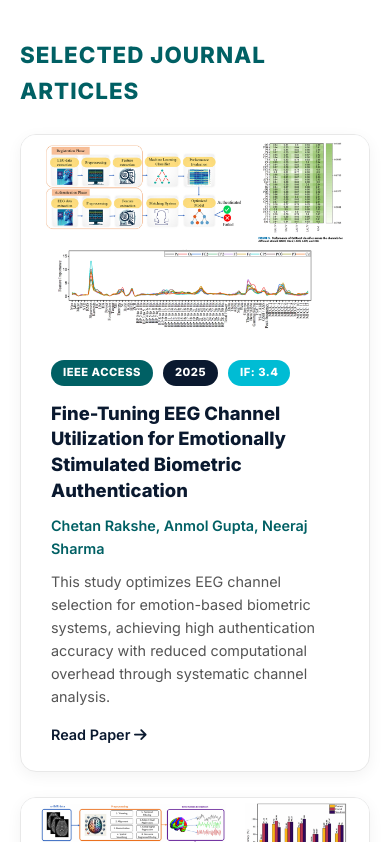
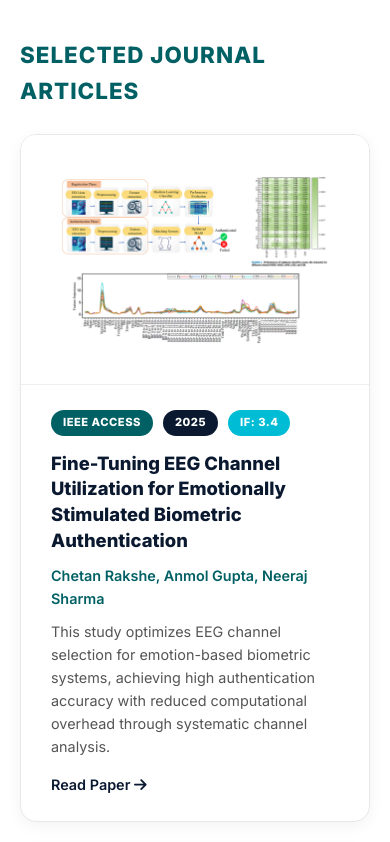
Before and after one commit to chetanrakshe2510/portfolio-site, a plain HTML site: page index.html in a window 390 px wide. Shown: the part 3882-4724 px from the top of the page. Drawn offline with nearby package versions, Linux system fonts and the light colour scheme.

Commit message:
Design Update: Optimized publication cards for full figure visibility (contain, flexible height, light frame)

```diff
--- a/style.css
+++ b/style.css
@@ -465,18 +465,25 @@ section {
 }
 
 .pub-image {
-    width: 280px;
-    min-width: 280px;
-    height: 220px;
-    background: var(--bg-grey);
-    overflow: hidden;
+    width: 320px;
+    min-width: 320px;
+    background: white;
+    border-right: 1px solid #eee;
+    padding: 15px;
+    display: flex;
+    align-items: center;
+    justify-content: center;
 }
 
 .pub-image img {
     width: 100%;
     height: 100%;
-    object-fit: cover;
-    object-position: top center;
+    object-fit: contain;
+    transition: transform 0.3s ease;
+}
+
+.pub-card:hover .pub-image img {
+    transform: scale(1.02);
 }
 
 .pub-content {
@@ -570,11 +577,14 @@ section {
     .pub-image {
         width: 100%;
         min-width: 100%;
-        height: 200px;
+        height: 250px;
+        border-right: none;
+        border-bottom: 1px solid #eee;
     }
 
     .pub-image img {
-        height: 200px;
+        height: 100%;
+        /* Ensure image stays within container */
     }
 }
 
```
